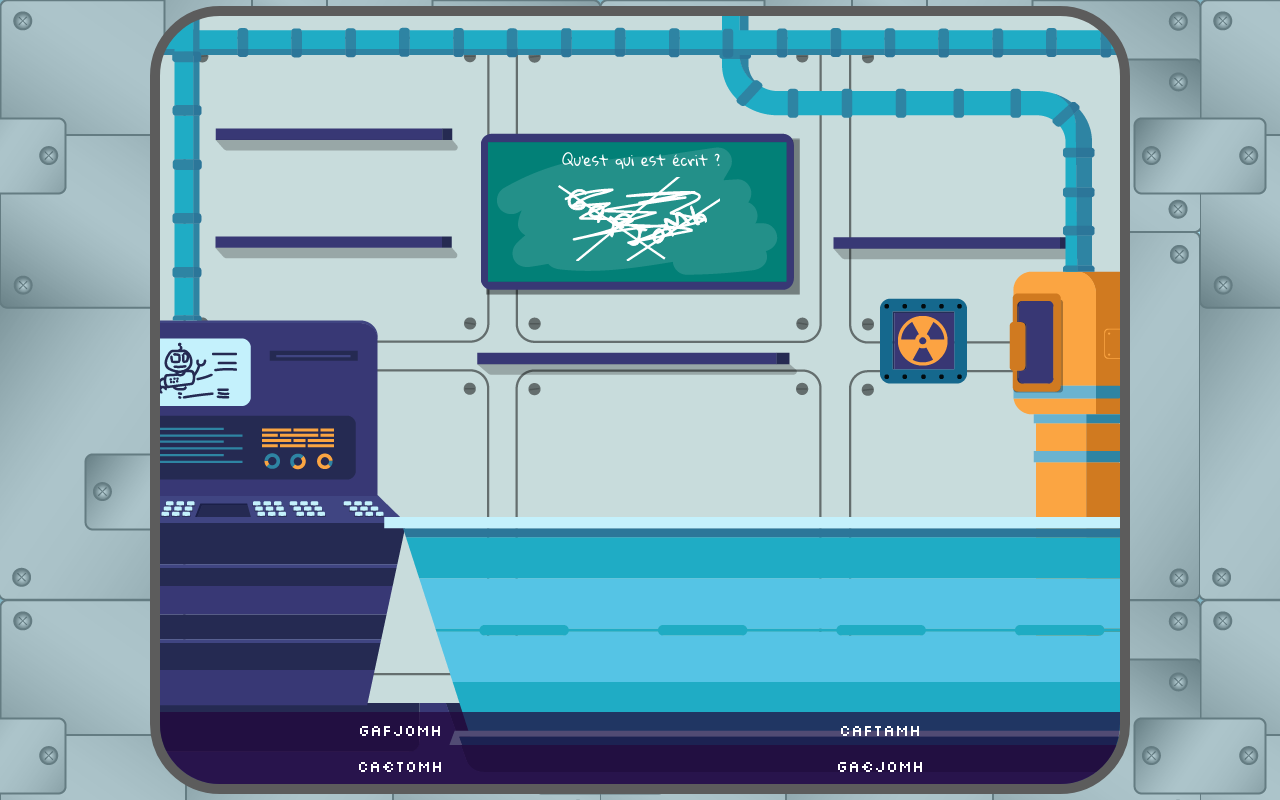
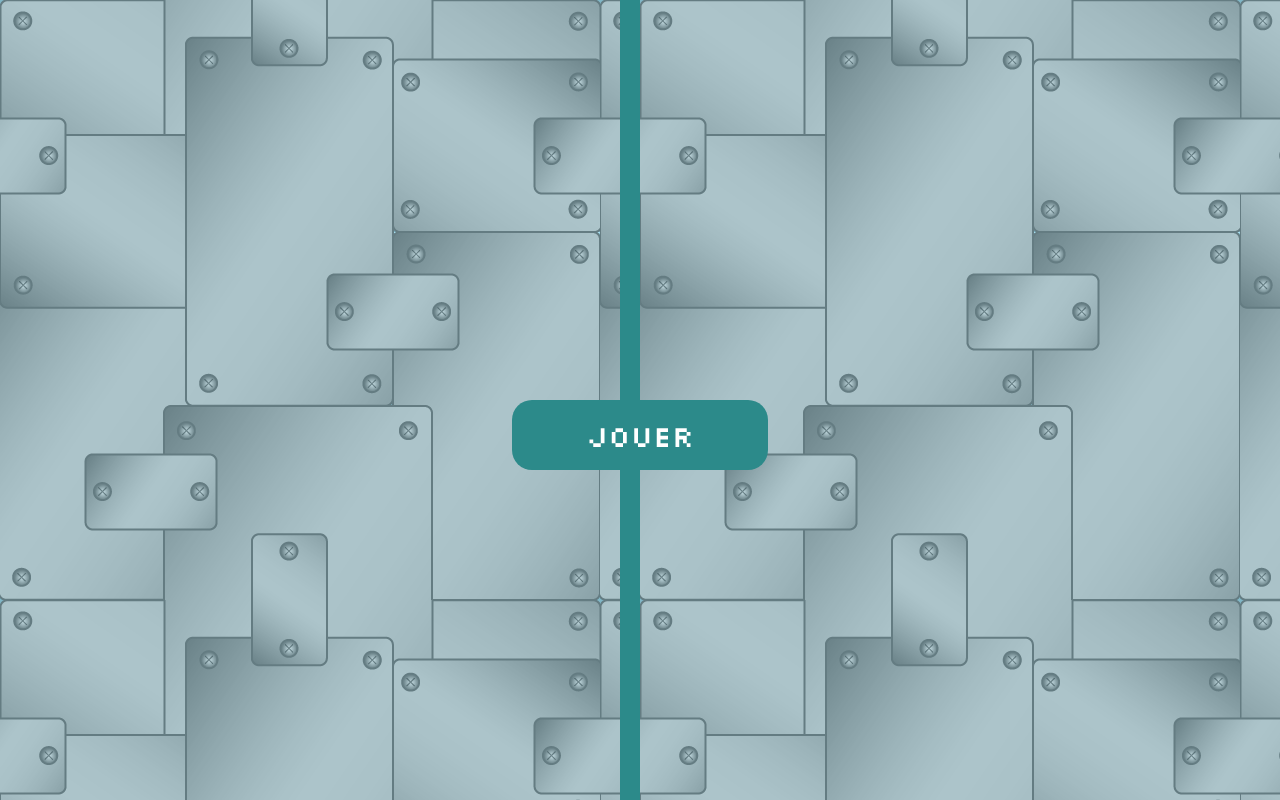
Before and after one commit to ClemThierry/clemence-thierry-arn2304-2022-tp1, a plain HTML site: page index.html in a window 1280 px wide. Drawn offline with Linux system fonts and the light colour scheme.

Commit message:
first page

```diff
--- a/css/style.css
+++ b/css/style.css
@@ -7,6 +7,64 @@ body {
     display: flex;
     /* font-family: 'Play', sans-serif; */
     font-family: 'Silkscreen', cursive;
+    overflow: hidden;
+}
+
+#accueil {
+    display: flex;
+}
+
+.door {
+    background-color: rgb(155, 233, 255);
+    background-image: url("../images/decor.png");
+    height: 100vh;
+    width: 50vw;
+    position: absolute;
+    z-index: 1;
+}
+
+#leftDoor {
+    left: 0;
+    border-right: solid 20px rgb(44, 138, 138);
+}
+
+#rightDoor {
+    right: 0;
+    border-left: solid 20px rgb(44, 138, 138);
+}
+
+#startGame {
+    position: absolute;
+    left: 40vw;
+    right: 40vw;
+    top: 50vh;
+    height: 70px;
+    z-index: 2;
+    transition-duration: 0.4s;
+    border-radius: 20px;
+    border: unset;
+    background-color: rgb(44, 138, 138);
+    font-family: 'Silkscreen', cursive;
+    font-size: 30px;
+    color: white;
+}
+
+@keyframes leftDoorOpening {
+    from {
+        transform: translateX(0);
+    }
+    to {
+        transform: translateX(-100%);
+    }
+}
+
+@keyframes rightDoorOpening {
+    from {
+        transform: translateX(0);
+    }
+    to {
+        transform: translateX(100%);
+    }
 }
 
 #game {
--- a/index.html
+++ b/index.html
@@ -21,6 +21,11 @@
 </head>
 
 <body>
+    <div id="accueil">
+        <div id="leftDoor" class="door"></div>
+        <div id="rightDoor" class="door"></div>
+        <button id="startGame">Jouer</button>
+    </div>
     <div id="game">
         <div id="PNJdialogue">
             <!-- <p></p> -->
--- a/js/script.js
+++ b/js/script.js
@@ -77,3 +77,13 @@ function nextQuestion() {
         console.log("Plus de questions.");
     }
 }
+
+document.querySelector("#startGame").addEventListener('click', function() {
+    document.querySelector("#leftDoor").style.animation = "leftDoorOpening 1s linear forwards";
+    document.querySelector("#rightDoor").style.animation = "rightDoorOpening 1s linear forwards";
+    document.querySelector("#startGame").style.opacity = "0";
+});
+
+document.querySelector("#rightDoor").addEventListener("animationend", function() {
+    document.querySelector("#accueil").style.display = "none";
+}, false);
```
